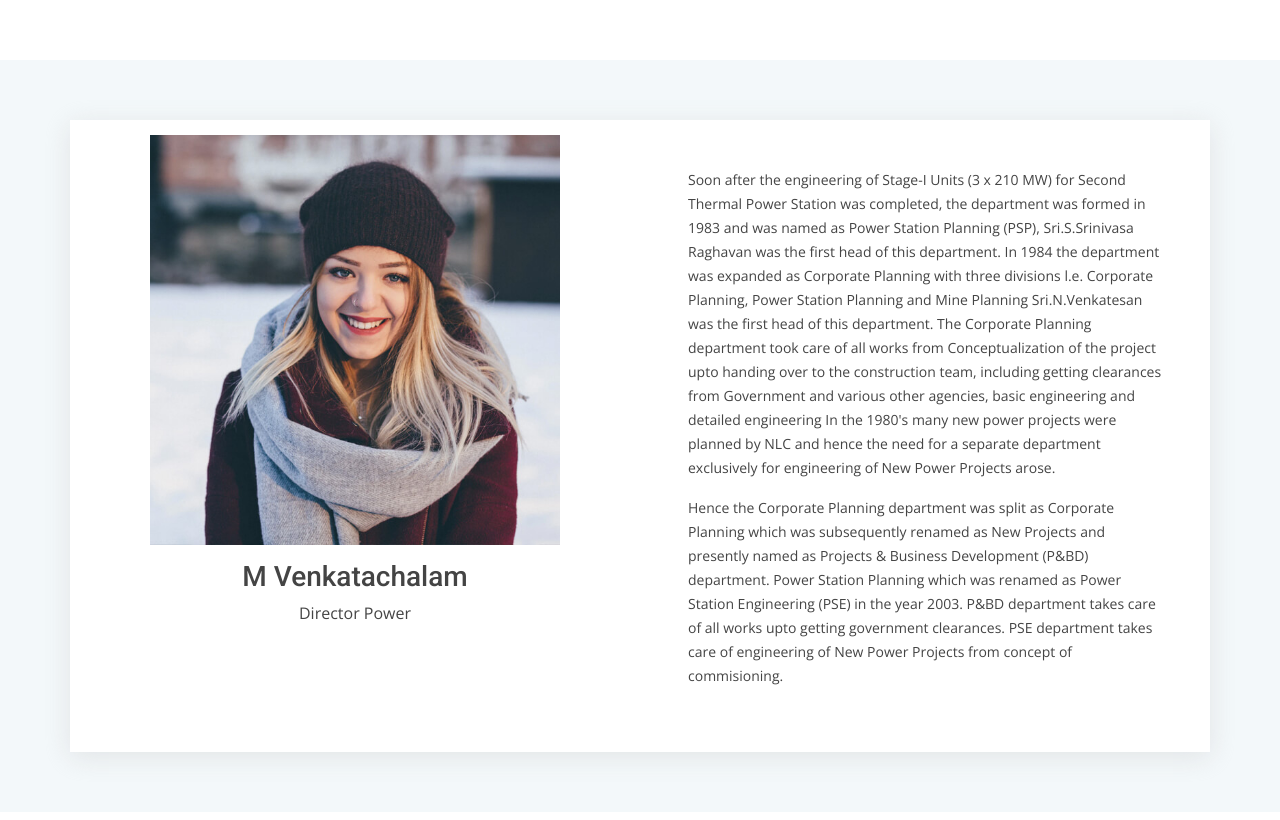
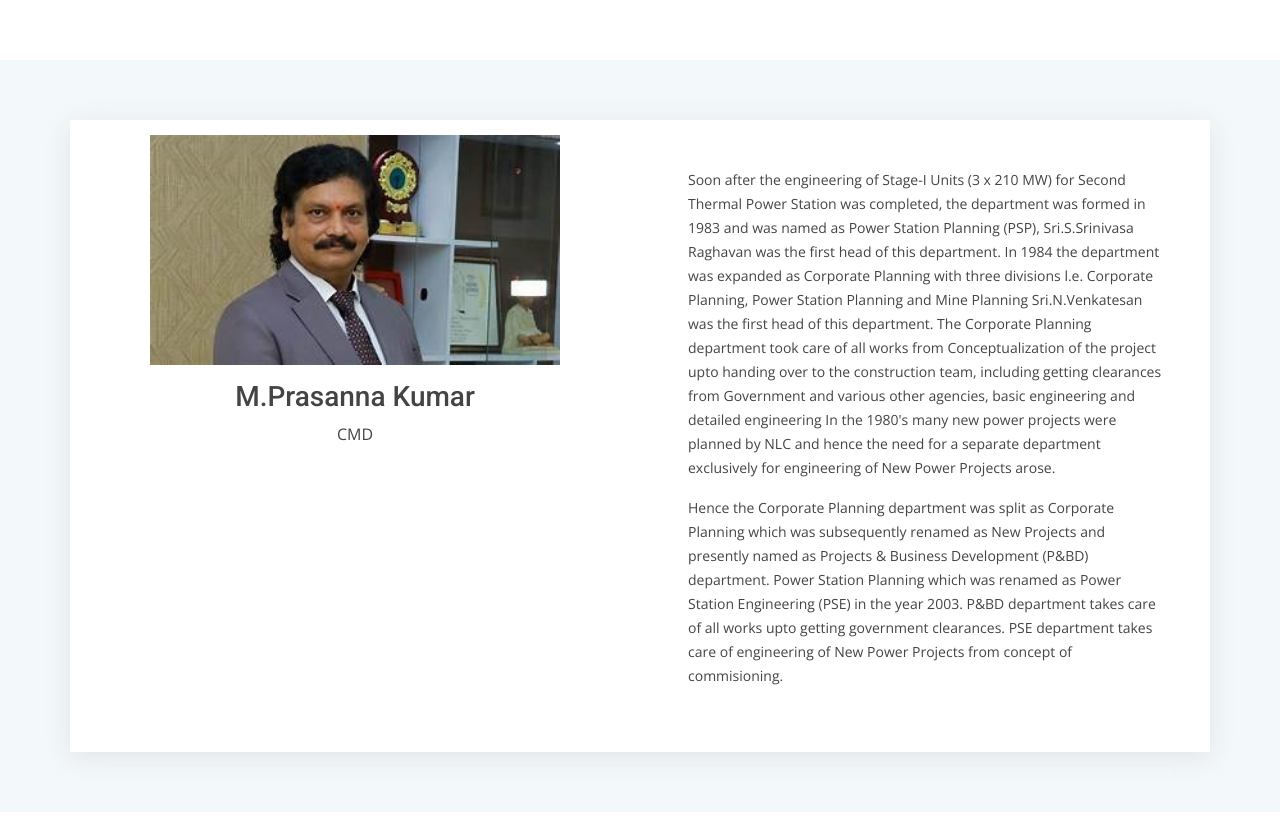
Before and after one commit to praveenreddy54/pse, a website: page public/index.html in a window 1280 px wide. Shown: the part 740-1560 px from the top of the page. Drawn offline with nearby package versions, Linux system fonts and the light colour scheme.

Commit message:
Update index.html

```diff
--- a/public/index.html
+++ b/public/index.html
@@ -198,12 +198,12 @@
               class="col-lg-6 video-box flex-column justify-cntent-center align-items-center d-flex"
             >
               <img
-                src="assets/img/team/team-11.jpg"
+                src="assets/img/team/cmd1.jpg"
                 class="mw-75 h-auto w-75"
                 alt="Director"
               />
-              <h3>M Venkatachalam</h3>
-              <p>Director Power</p>
+              <h3>M.Prasanna Kumar</h3>
+              <p>CMD</p>
               <!-- <a
                 href="https://www.youtube.com/watch?v=Af0y5UejPng"
                 class="venobox play-btn mb-4"
```
